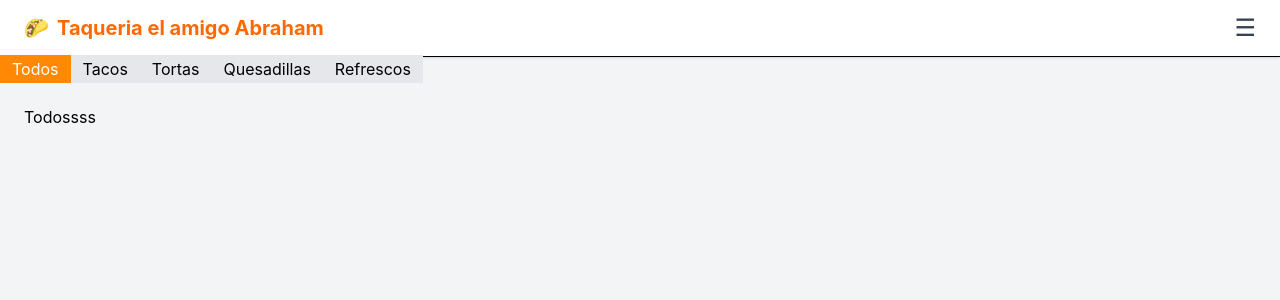
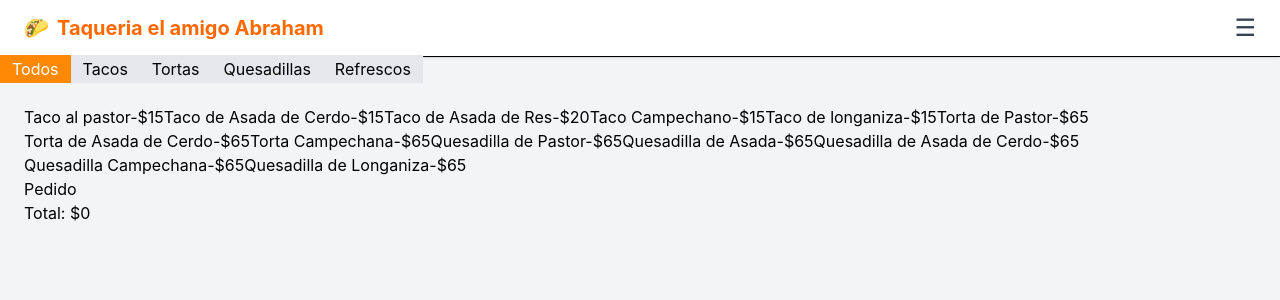
Before and after one commit to Jose-Diaz58/AdminTaco, a React (Vite) app: page / in a window 1280 px wide. Shown: the top 300 px of the page. Built offline with nearby package versions, Linux system fonts and the light colour scheme.

Commit message:
Prueba de carrito(con ayuda de ia) hare otra rama para que no eche a perder mi rama principal

```diff
--- /dev/null
+++ b/src/components/Funcion/FuncionCarrito.js
@@ -0,0 +1,22 @@
+// import { useState } from "react";
+// import Productos from "../../Datos/Productos";
+
+// export function FuncionCarrito() {
+//   const [contador, setcontador] = useState([]);
+//   const agregar = (producto) => {
+//     setcontador([...contador, producto]);
+//   };
+//   const total = contador.reduce((acumulado, dato) => {
+//     return acumulado + dato.precio;
+//   }, 0);
+//   return (
+//     <div>
+//       {Productos.map((producto) => (
+//         <button key={producto.id} onClick={() => agregar(producto)}>
+//           {producto.nombre}- ${producto.precio}
+//         </button>
+//       ))}
+//       <p>Total:${total}</p>
+//     </div>
+//   );
+// }
--- a/src/pages/home/Home.jsx
+++ b/src/pages/home/Home.jsx
@@ -1,13 +1,33 @@
 import React from "react";
 import { useState } from "react";
 import { Productos } from "../../components/Datos/Productos";
+// import { FuncionCarrito } from "../../components/Funcion/FuncionCarrito";
 
-export function Home() {
-  // const MostrarTaco=Productos.filter(p=>p.categoria==="Tacos")
-  console.log(Productos)
+export function Home({children}) {
+  const [carrito, setCarrito] = useState([]);
+  const agreagar = (producto) => {
+    setCarrito([...carrito, producto]);
+  };
+
+  const total = carrito.reduce((acumulado, item) => {
+    return acumulado + item.precio;
+  }, 0);
   return (
     <div>
-      Todossss
+      {Productos.map((producto) => (
+        <button key={producto.id} onClick={() => agreagar(producto)}>
+          {producto.nombre}-${producto.precio}
+        </button>
+      ))}
+      <h2>Pedido</h2>
+      {carrito.map((item, index) => (
+        <p key={index}>
+          {item.nombre} - ${item.precio}
+        </p>
+      ))}
+      <p>Total: ${total}</p>
+      <main className="p-6">{children}</main>
     </div>
+
   );
 }
```
